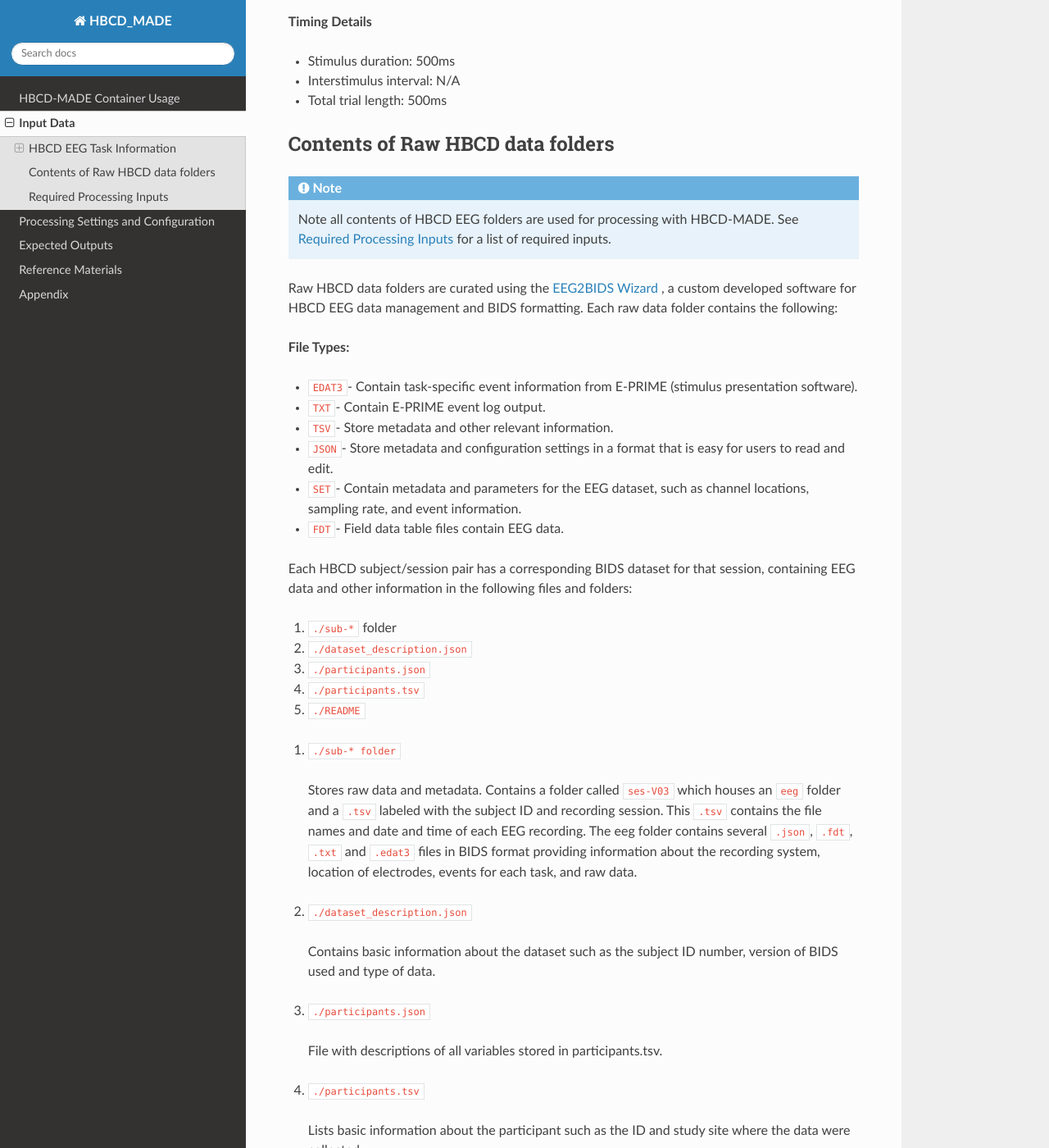
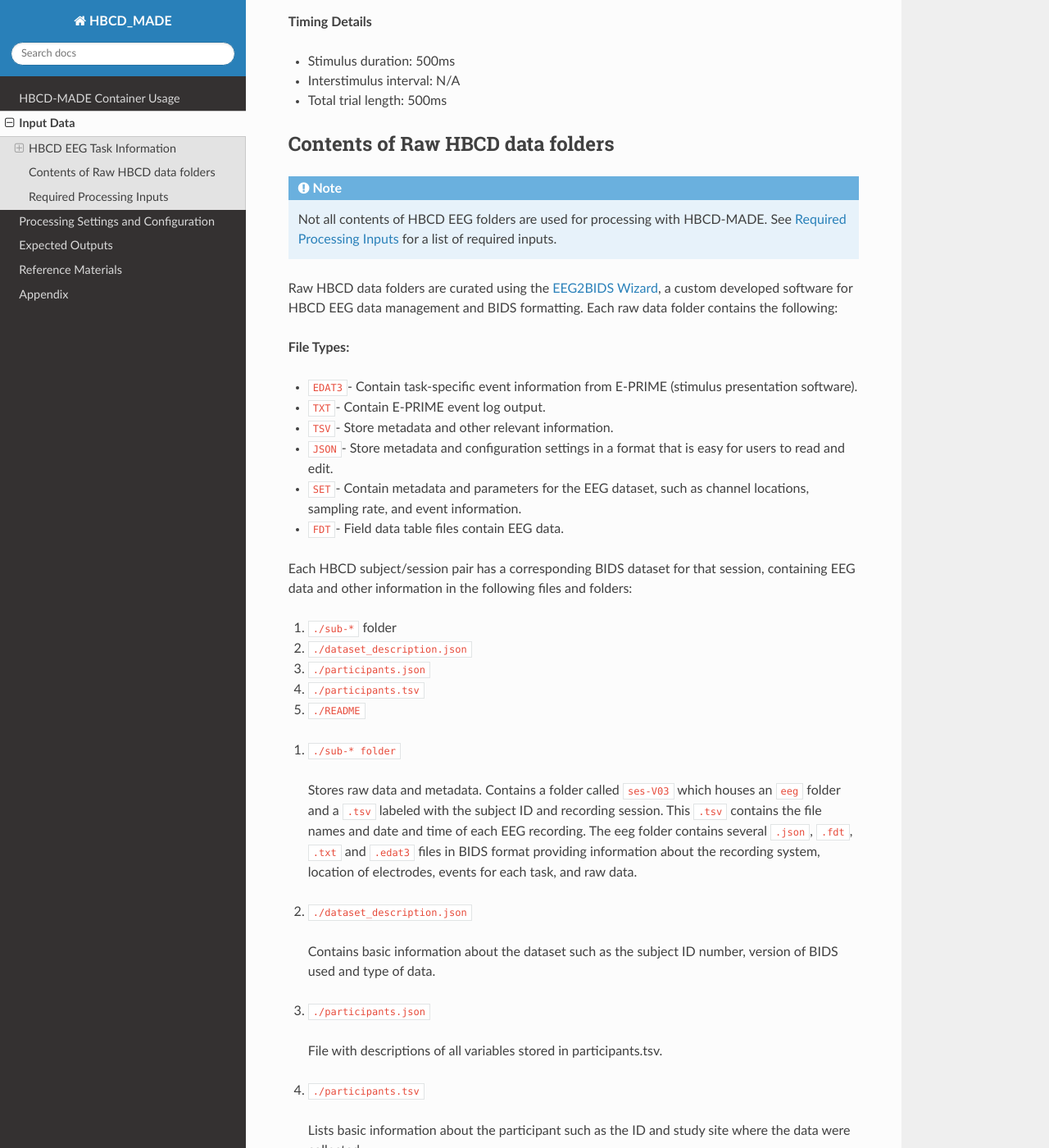
Before and after one commit to DCAN-Labs/HBCD-MADE, a Sphinx documentation site: the page built from docs/source/data_requirements.rst, in a window 1280 px wide and 1400 px high, scrolled down 4743 px. Shown: the whole window at 82% size. Built offline with Sphinx 7.4.7 and the Read the Docs theme 3.1.0, drawn with Linux system fonts in a browser that asks for light colours; pages that are not in the unit, such as notebooks, are missing from menus.

Commit message:
Update data_requirements.rst

```diff
--- a/docs/source/data_requirements.rst
+++ b/docs/source/data_requirements.rst
@@ -164,9 +164,9 @@ Description
 Contents of Raw HBCD data folders
 ----------------------------------
 
-.. note:: Note all contents of HBCD EEG folders are used for processing with HBCD-MADE. See :ref:`Required Processing Inputs <./required_inputs>` for a list of required inputs.
+.. note:: Not all contents of HBCD EEG folders are used for processing with HBCD-MADE. See :ref:`Required Processing Inputs <./required_inputs>` for a list of required inputs.
 
-Raw HBCD data folders are curated using the `EEG2BIDS Wizard <https://hbcd-docs.readthedocs.io/en/latest/datacuration/eeg/#eeg2bids-wizard-details>`_ , a custom developed software for HBCD EEG data management and BIDS formatting. Each raw data folder contains the following:
+Raw HBCD data folders are curated using the `EEG2BIDS Wizard <https://hbcd-docs.readthedocs.io/en/latest/datacuration/eeg/#eeg2bids-wizard-details>`_, a custom developed software for HBCD EEG data management and BIDS formatting. Each raw data folder contains the following:
 
 **File Types:**
 
```
Also changed, not shown: other parts of docs/source/data_requirements.rst (+0 -2 lines).
